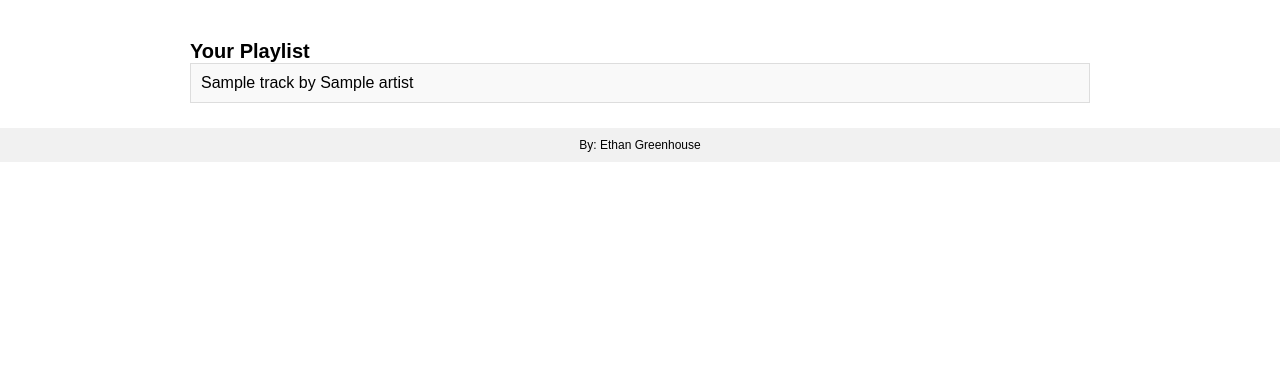
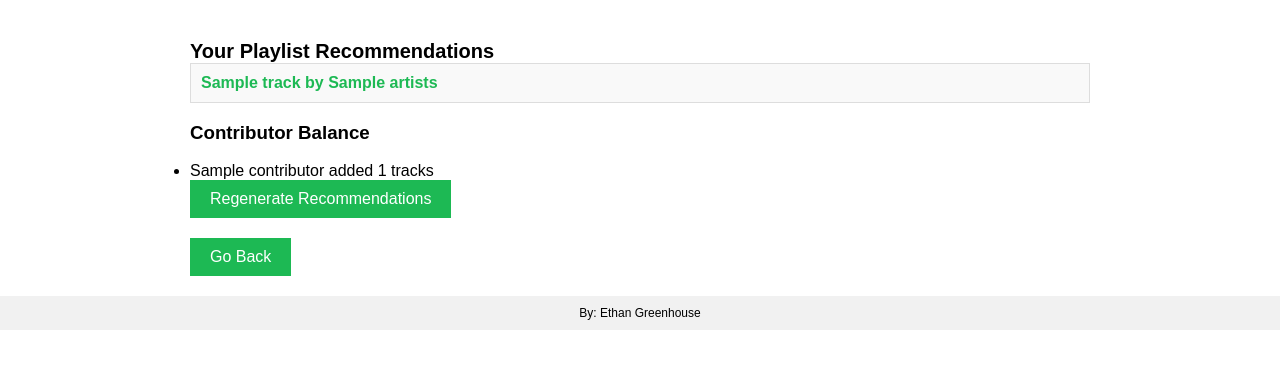
Before and after one commit to EthanGreenhouse/genify, a Flask app: template templates/result.html in a window 1280 px wide. Shown: the part 68-437 px from the top of the page. Run offline with Flask 3, Linux system fonts and the light colour scheme; the template is opened without the code that fills it: most values are stand-ins (such as "Sample title", 1, 10 or a date in 2020).

Commit message:
Update result.html

```diff
--- a/templates/result.html
+++ b/templates/result.html
@@ -1,33 +1,61 @@
 <!DOCTYPE html>
 <html lang="en">
 <head>
-    <meta charset="UTF-8">
-    <meta name="viewport" content="width=device-width, initial-scale=1.0">
-    <title>Playlist Result</title>
-    <link rel="stylesheet" href="{{ url_for('static', filename='styles.css') }}">
+    <meta charset="UTF-8"> <!-- Define character encoding as UTF-8 -->
+    <meta name="viewport" content="width=device-width, initial-scale=1.0"> <!-- Make the website responsive on mobile devices -->
+    <title>Playlist Result</title> <!-- Title of the page displayed in the browser tab -->
+    <link rel="stylesheet" href="{{ url_for('static', filename='styles.css') }}"> <!-- Link to the CSS file -->
 </head>
 <body>
     <header>
-        <h1>Generated Recommendations</h1>
+        <h1>Generated Recommendations</h1> <!-- Main title of the page -->
     </header>
 
     <main>
-        {% if playlist %}
-            <h2>Your Playlist</h2>
+        {% if tracks %} <!-- Check if there are tracks to display -->
+            <h2>Your Playlist Recommendations</h2> <!-- Subheading for the playlist recommendations -->
             <ul class="playlist">
-                {% for track in playlist %}
-                    <li>{{ track.name }} by {{ track.artist }}</li>
+                {% for track in tracks %} <!-- Loop through each track in the 'tracks' list -->
+                    <li>
+                        <!-- Create a hyperlink for each song that links to the Spotify track page -->
+                        <a href="https://open.spotify.com/track/{{ track.id }}" target="_blank">{{ track.name }} by {{ track.artists }}</a>
+                        <!-- Link each track to its Spotify page using the track ID -->
+                    </li>
                 {% endfor %}
             </ul>
-        {% else %}
+        {% else %} <!-- If there are no tracks, display an error message -->
             <div class="error-message">
-                <p>No playlist available. Please check your URL and try again.</p>
+                <p>No playlist available. Please check your URL and try again.</p> <!-- Error message -->
             </div>
         {% endif %}
+
+        <!-- Display contributor balance -->
+        <h3>Contributor Balance</h3>
+        <ul>
+            {% for contributor, count in contributor_balance.items() %} <!-- Loop through contributor balance data -->
+                <li>{{ contributor }} added {{ count }} tracks</li> <!-- Display contributor and their track count -->
+            {% endfor %}
+        </ul>
+
+        <!-- Regenerate Button: Submits the same playlist URL to regenerate recommendations -->
+        <div class="regenerate">
+            <form action="/analyze" method="POST"> <!-- Form to regenerate the recommendations -->
+                <input type="hidden" name="playlist_input" value="{{ playlist_url }}"> <!-- Hidden field to pass playlist URL -->
+                <button type="submit">Regenerate Recommendations</button> <!-- Button to submit form -->
+            </form>
+        </div>
+
+        <!-- Go back button -->
+        <div class="go-back">
+            <a href="{{ url_for('index') }}"> <!-- Link to go back to the homepage -->
+                <button>Go Back</button> <!-- Go back button -->
+            </a>
+        </div>
+
     </main>
 
     <footer>
-        <p>By: Ethan Greenhouse</p>
+        <p>By: Ethan Greenhouse</p> <!-- Footer with author's name -->
     </footer>
 </body>
 </html>
```
